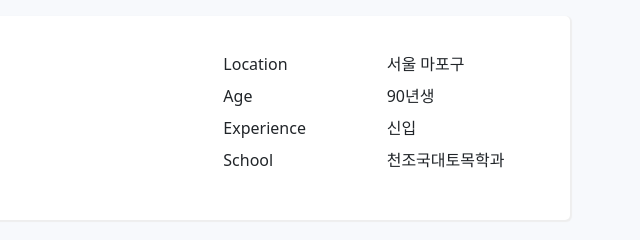
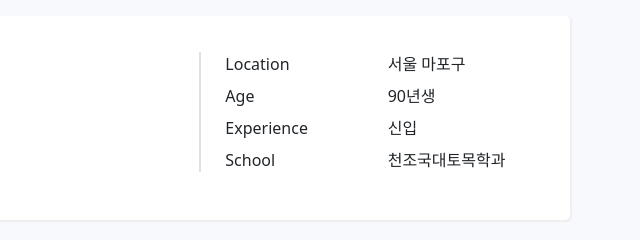
Before and after one commit to guswnsakvk/SNS-Profile, a plain HTML site: page index.html in a window 1280 px wide. Shown: the top 240 px of the page, 640-1280 px from the left. Drawn offline with nearby package versions, Linux system fonts and the light colour scheme.

Commit message:
profile line

```diff
--- a/index.html
+++ b/index.html
@@ -34,7 +34,7 @@
         </div>
       </div>
       <div class="col-md-4">
-        <div class="container">
+        <div class="container border-start border-2">
           <div class="row mt-3 mb-2">
             <div class="col">Location</div>
             <div class="col">서울 마포구</div>
```
